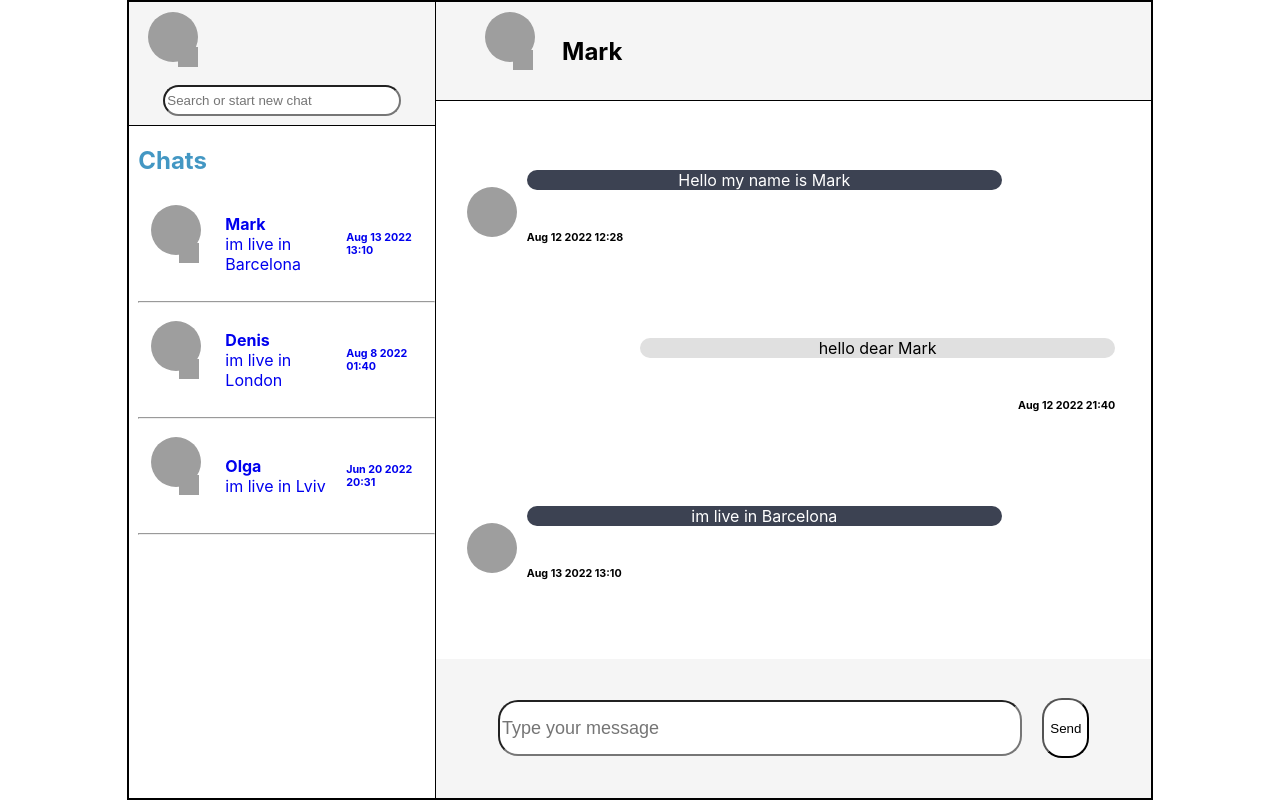
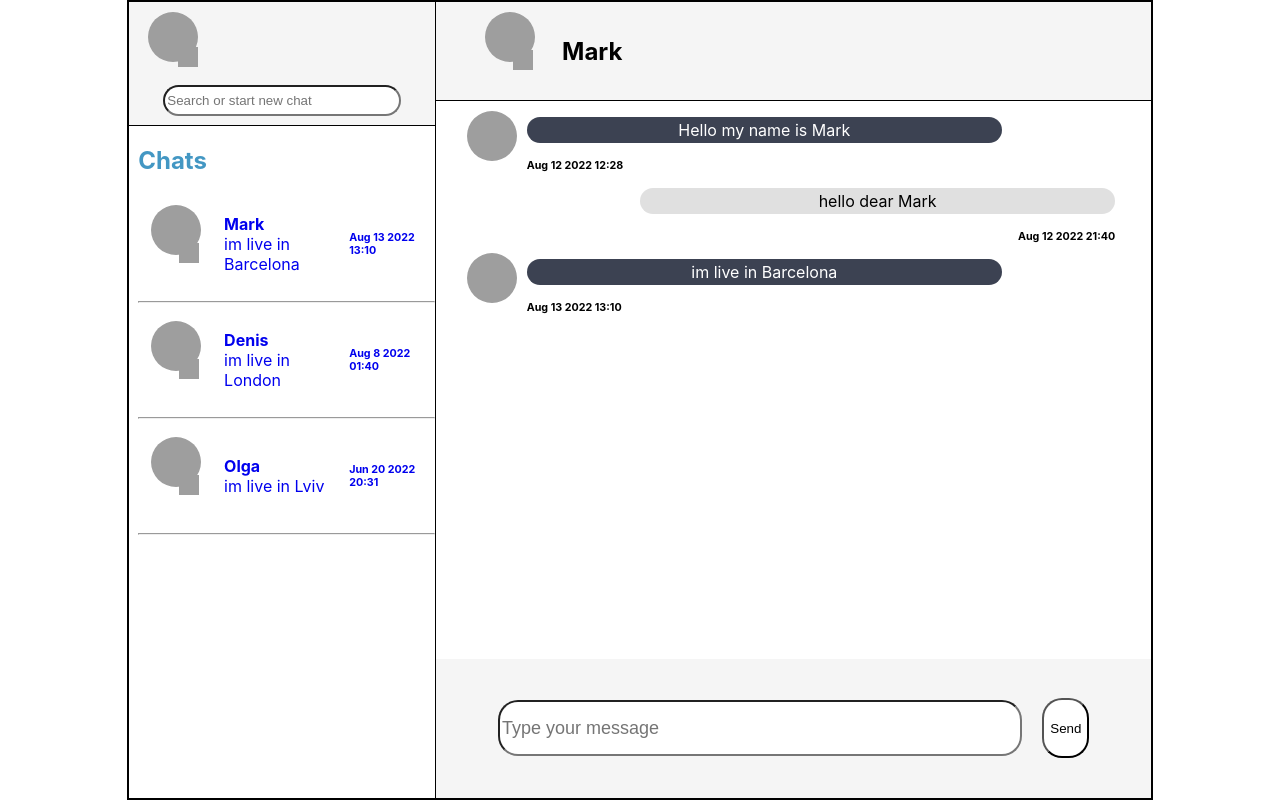
Before and after one commit to Yurii-maker/chuck_norris_chat, a React (Create React App) app: page /chuck_norris_chat/1 in a window 1280 px wide. Built offline with nearby package versions, Linux system fonts and the light colour scheme; grey boxes are pictures that could not be loaded.

Commit message:
some UI fixes

```diff
--- a/src/App.js
+++ b/src/App.js
@@ -8,8 +8,7 @@ function App() {
     return (
         <div className="App">
             <Routes>
-                <Route index element={'/chuck_norris_chat/1'}></Route>
-                <Route path={'/chuck_norris_chat'} element={<HomePage/>}>
+                <Route path='/chuck_norris_chat' element={<HomePage/>}>
                     <Route path={':id'} element={<Chat/>}/>
                 </Route>
             </Routes>
--- a/src/components/chat/Chat.scss
+++ b/src/components/chat/Chat.scss
@@ -26,7 +26,6 @@
   height: 80%;
   display: flex;
   flex-direction: column;
-  justify-content: space-evenly;
   overflow: scroll;
   overflow-x: hidden;
 }
--- a/src/components/contact/Contact.scss
+++ b/src/components/contact/Contact.scss
@@ -25,6 +25,7 @@
 .Link {
   display: flex;
   align-items: center;
+  column-gap: 10px;
 }
 
 .Date {
@@ -34,6 +35,7 @@
 .ContactData {
   h4, p {
     margin: 0;
+
   }
 
   width: 60%;
@@ -43,4 +45,5 @@
   display: flex;
   width: 70%;
   align-items: center;
+  overflow-wrap: break-word;
 }
--- a/src/components/message/Message.js
+++ b/src/components/message/Message.js
@@ -20,8 +20,11 @@ const Message = ({text, avatar}) => {
     return (
         <div className={className}>
             {img && <img className={'Avatar'} src={avatar} alt='avatar'/>}
-            <div className={'MsgWithDate Mrgn0'}><p className={'Msg'}>{message}</p>
-                <h6 className={'Mrgn0'}>{date}</h6>
+            <div className={'MsgWithDate '}>
+                <p className={'Msg'}>
+                    {message}
+                </p>
+                <h6>{date}</h6>
             </div>
         </div>
     );
--- a/src/components/message/Message.scss
+++ b/src/components/message/Message.scss
@@ -1,8 +1,4 @@
 $brdR20: 20px;
-
-.Mrg0 {
-  margin: 0;
-}
 
 .MsgWithDate {
   display: flex;
@@ -13,18 +9,19 @@ $brdR20: 20px;
 .FromUser {
   width: 95%;
   display: flex;
-  align-items: center;
 
   .Msg {
     border-radius: $brdR20;
     background: #3C4252;
     text-align: center;
     color: white;
+    padding: 3px;
   }
 
   h6 {
     display: flex;
     justify-content: left;
+    margin: 0;
   }
 }
 
@@ -33,14 +30,18 @@ $brdR20: 20px;
   justify-content: flex-end;
   width: 95%;
 
+
   .Msg {
     border-radius: $brdR20;
     background: #E0E0E0;
     text-align: center;
+    overflow-wrap: break-word;
+    padding: 3px;
   }
 
   h6 {
     display: flex;
     justify-content: right;
+    margin: 0;
   }
 }
--- a/src/storage/messages.js
+++ b/src/storage/messages.js
@@ -27,7 +27,7 @@ export const messages = [{
     messageId: 5,
     fromUser: true,
     message: 'im live in London',
-    date: 'Jun 20 2022 20:31'
+    date: 'Aug 13 2022 20:31'
 }, {
     userId: 3,
     messageId: 6,
@@ -39,5 +39,5 @@ export const messages = [{
     messageId: 7,
     fromUser: true,
     message: 'im live in Lviv',
-    date: 'Aug 08 2022 01:40'
+    date: 'Aug 09 2022 01:40'
 }];
```
